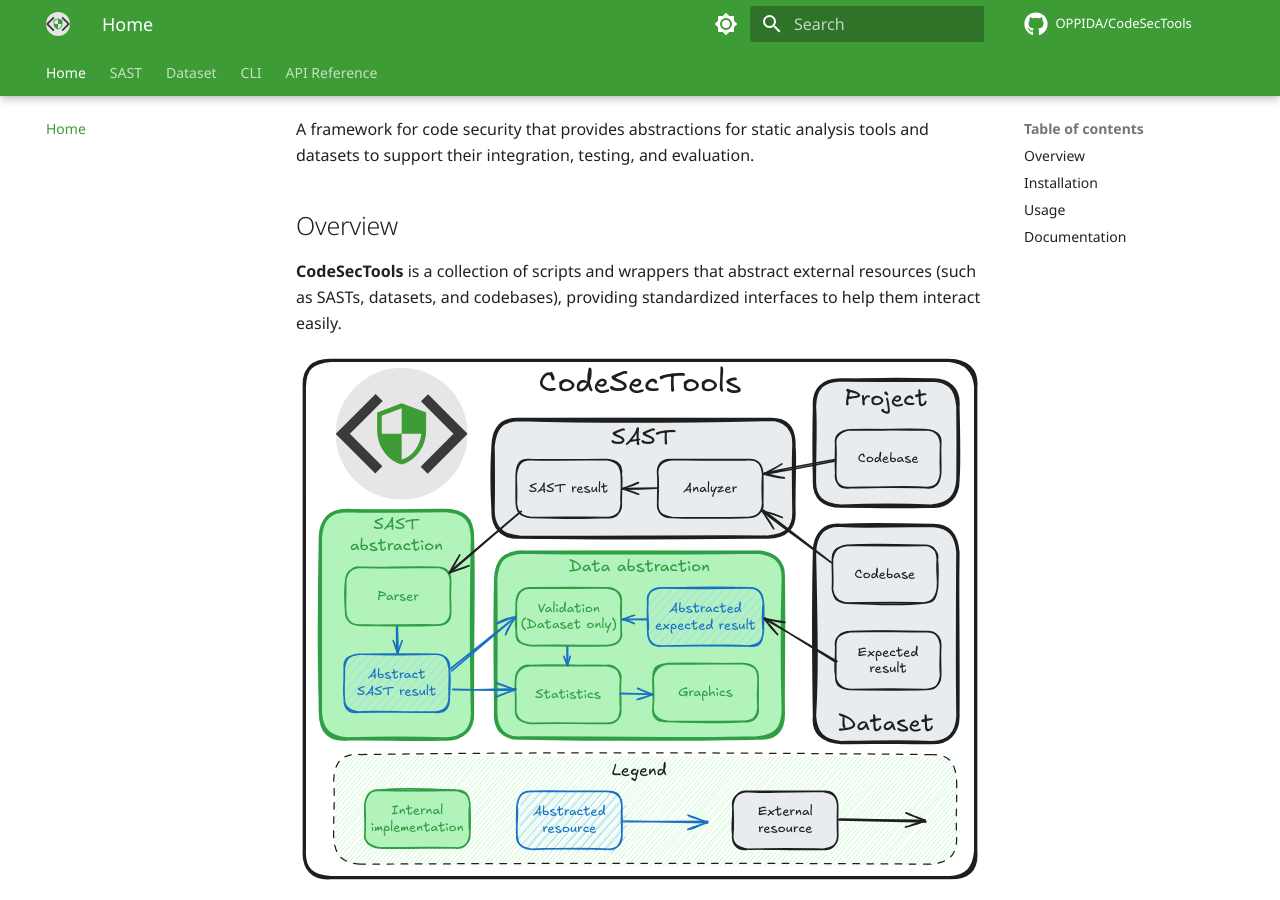
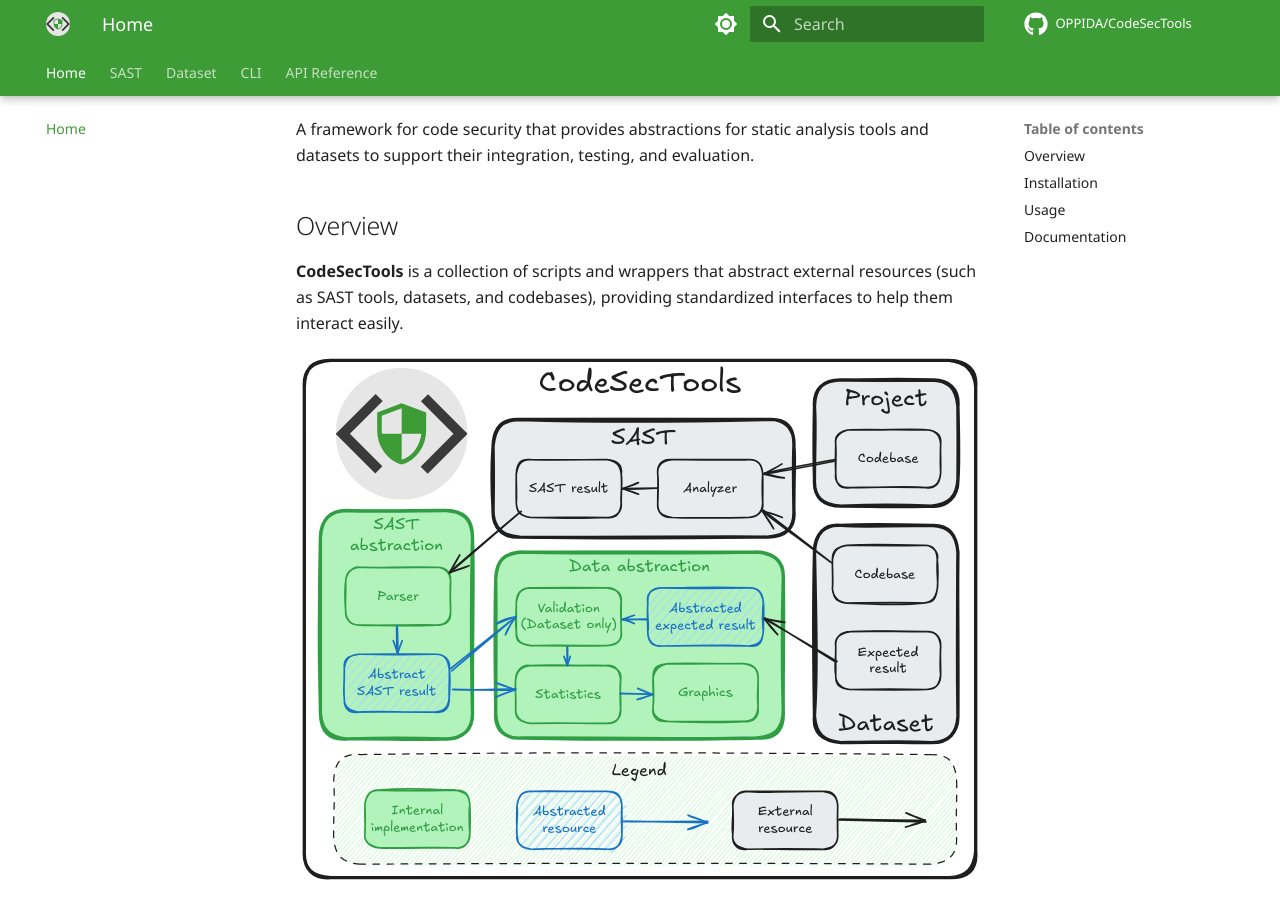
Before and after one commit to OPPIDA/CodeSecTools, an MkDocs documentation site: the page built from docs/index.md, in a window 1280 px wide and 900 px high, scrolled down 334 px. Built offline with MkDocs 1.6.1 and Material for MkDocs 9.7.7, drawn with Linux system fonts in a browser that asks for light colours; plug-ins that fetch from the network failed and are left out; comment, search, counter and statistics services are not loaded; some of the changed text lies outside the part shown.

Commit message:
docs(sast): correct `SASTs` to `SAST tools`

```diff
--- a/README.md
+++ b/README.md
@@ -8,7 +8,7 @@ A framework for code security that provides abstractions for static analysis too
 
 ## Overview
 
-**CodeSecTools** is a collection of scripts and wrappers that abstract external resources (such as SASTs, datasets, and codebases), providing standardized interfaces to help them interact easily.
+**CodeSecTools** is a collection of scripts and wrappers that abstract external resources (such as SAST tools, datasets, and codebases), providing standardized interfaces to help them interact easily.
 
 <div align="center">
   <img src="docs/assets/overview.svg" alt="CoseSecTools Overview" style="width: auto; height: auto;" />
@@ -54,8 +54,8 @@ $ cstools
 │ --help                          Show this message and exit.         │
 ╰─────────────────────────────────────────────────────────────────────╯
 ╭─ Commands ──────────────────────────────────────────────────────────╮
-│ status      Display the availability of SASTs and datasets.         │
-│ allsast     Run all available SASTs together.                       │
+│ status      Display the availability of SAST tools and datasets.         │
+│ allsast     Run all available SAST tools together.                       │
 │ bearer      Bearer SAST                                             │
 │ coverity    Coverity Static Analysis                                │
 │ semgrepce   Semgrep Community Edition Engine                        │
--- a/docs/gen_pages.py
+++ b/docs/gen_pages.py
@@ -8,7 +8,7 @@ The script finds all YAML files in `docs/sast/profiles/` and
 renders a Jinja2 template to create a detailed profile page, and writes the
 resulting Markdown to the corresponding `supported` subdirectory (e.g.,
 `docs/sast/supported/`). It also generates `index.md` summary pages for both
-SASTs and datasets.
+SAST tools and datasets.
 """
 
 from pathlib import Path
@@ -39,7 +39,7 @@ for sast in SASTS_DIR.glob("*.yaml"):
 with open(Path("sast", "supported", "index.md"), "w") as md_file:
     md_file.write(
         profiles_template.render(
-            name="SASTs", profiles=sorted(sast_profiles, key=lambda p: p["name"])
+            name="SAST tools", profiles=sorted(sast_profiles, key=lambda p: p["name"])
         )
     )
 
--- a/mkdocs.yml
+++ b/mkdocs.yml
@@ -7,7 +7,7 @@ nav:
   - Home: index.md
   - SAST:
     - sast/index.md
-    - Supported SASTs:
+    - Supported SAST Tools:
       - sast/supported/index.md
       - sast/supported/*.j2.md
   - Dataset:
@@ -18,7 +18,7 @@ nav:
   - CLI: cli.md
   - API Reference:
     - api/index.md
-    - SASTs: api/sast.md
+    - SAST Tools: api/sast.md
     - Datasets: api/dataset.md
     - Shared: api/shared.md
 
```
Also changed, not shown: docs/sast/index.md (+1 -1 lines), 7 other files.
